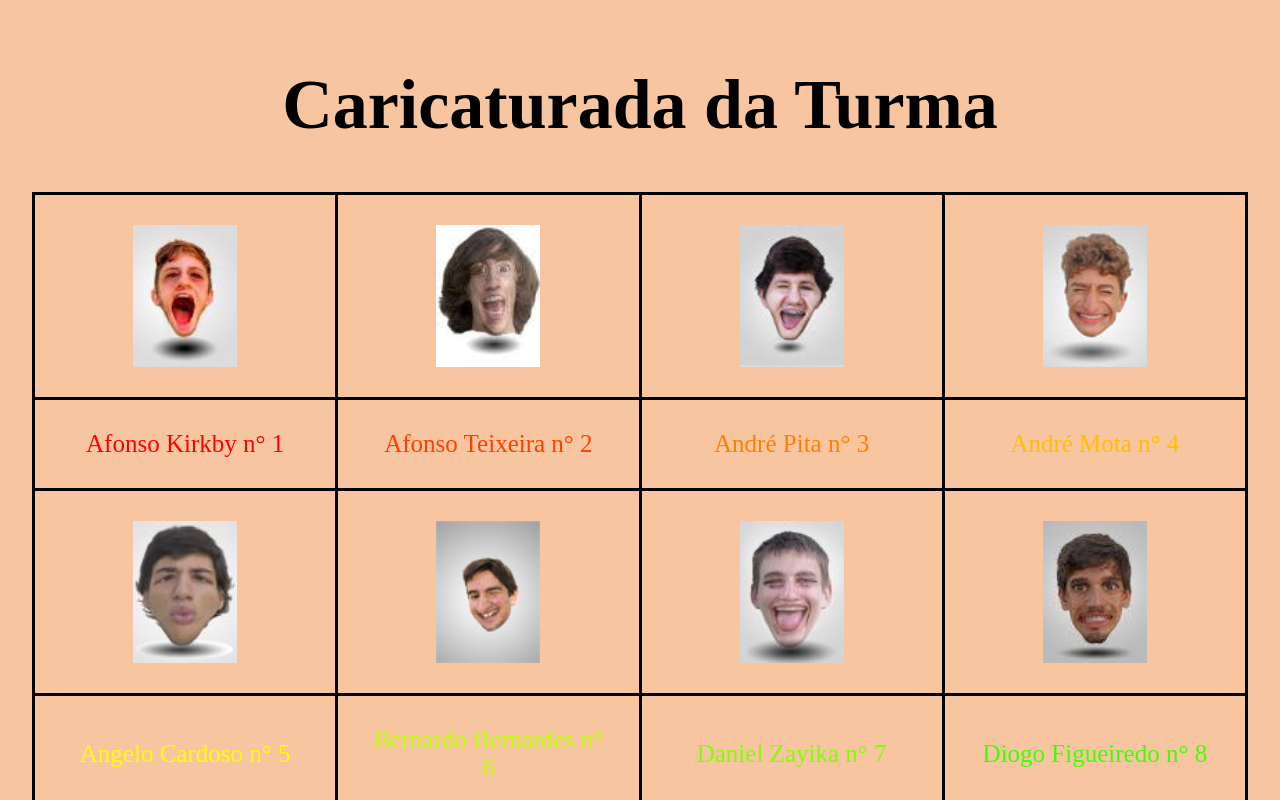
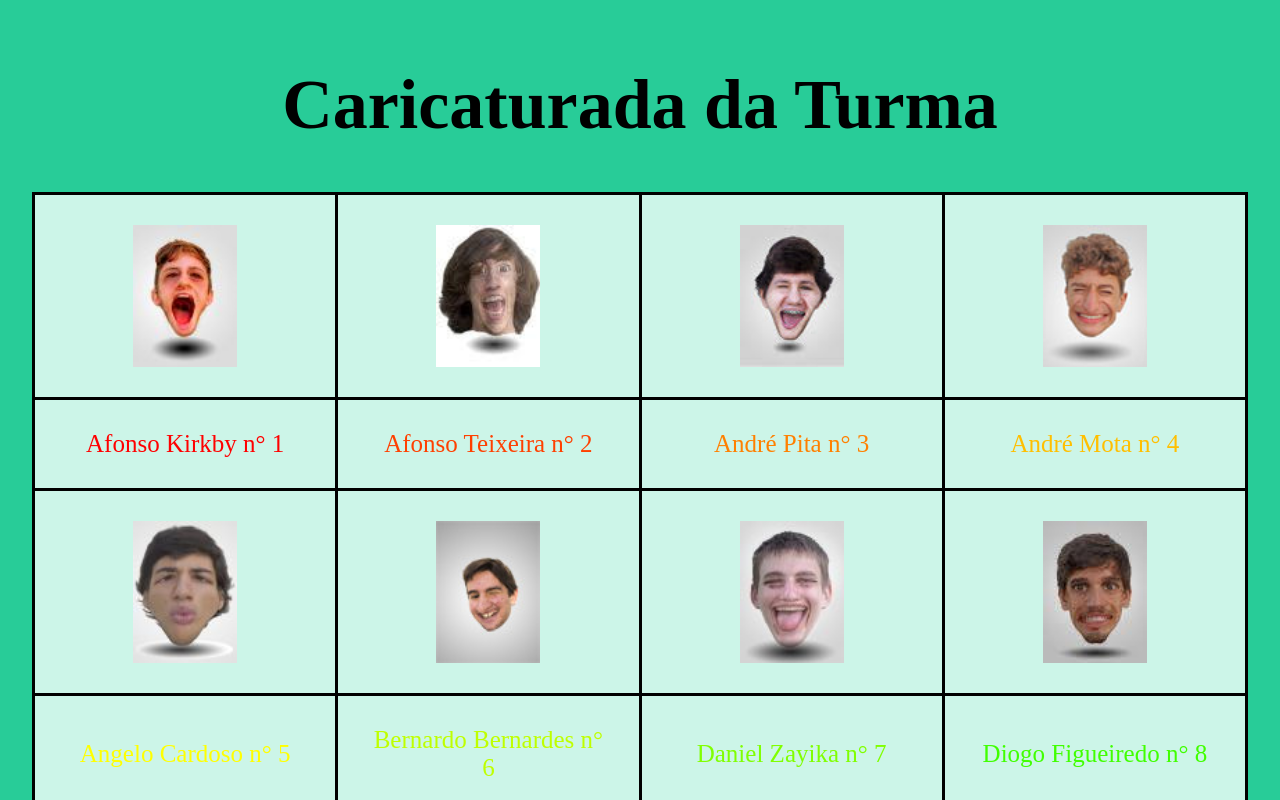
Before and after one commit to haojie-huang/passo-5, a plain HTML site: page index.html in a window 1280 px wide. Shown: the top 800 px of the page. Drawn offline with Linux system fonts and the light colour scheme.

Commit message:
Update index.html

```diff
--- a/index.html
+++ b/index.html
@@ -13,13 +13,14 @@ table,th,td{
     border-collapse: collapse;
 	table-layout: fixed;
 	width: 95%;
+	background-color: #CCF5E8;
 	}
 	.center{
 	text-align: center;
 	font-size:70px;
 	}
 	body {
-        background-color: #F7C59F;
+        background-color: #28CC98;
 	margin: 0;
 	width: 100%;
 	height: 100%;
```
